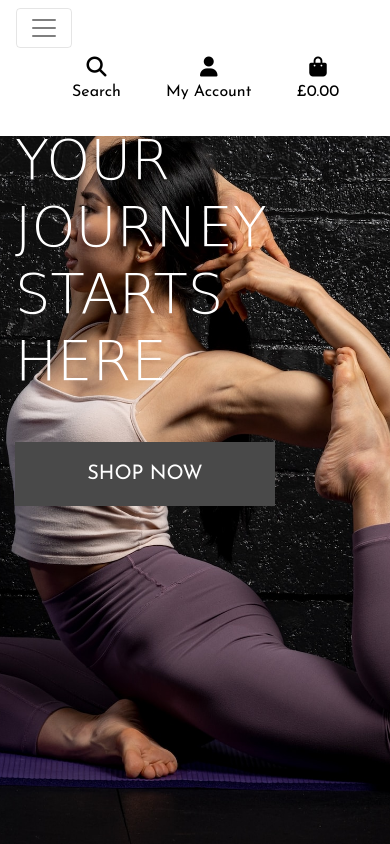
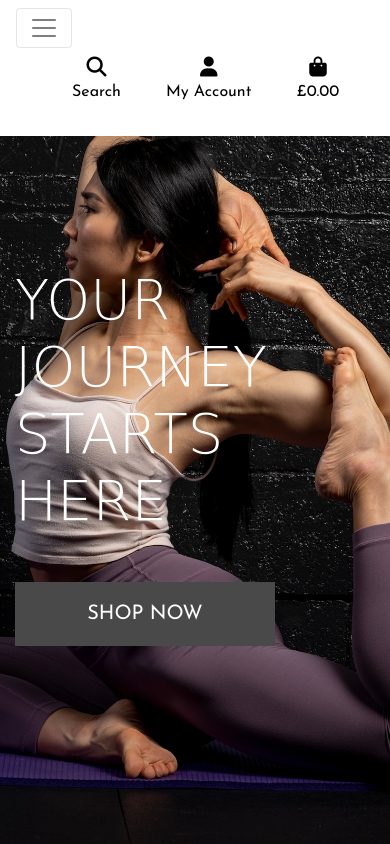
Before and after one commit to AnnaSeDab/Fithub2, a Django app: page / in a window 390 px wide. Run offline with Django 3.2, Linux system fonts and the light colour scheme; some libraries are stand-ins or nearby versions; some web fonts are replaced.

Commit message:
add: media quiery to add header padding when mobile navbar displaying

```diff
--- a/static/css/base.css
+++ b/static/css/base.css
@@ -113,3 +113,14 @@ body {
         padding-top: 164px;
     }
 }
+
+/* add padding on top when navbar is collapsed on mobile */
+@media (max-width: 991px) {
+    .header-container {
+        padding-top: 116px;
+    }
+
+    body {
+        height: calc(100vh - 116px);
+    }
+}
```
